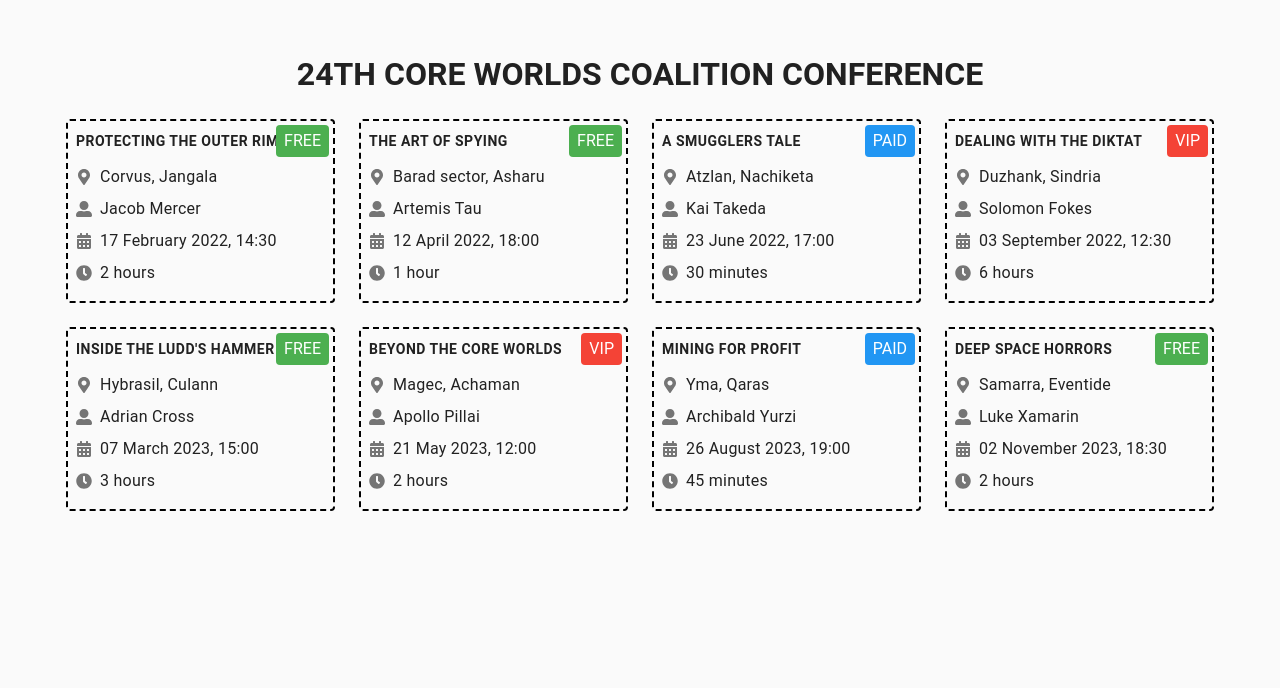
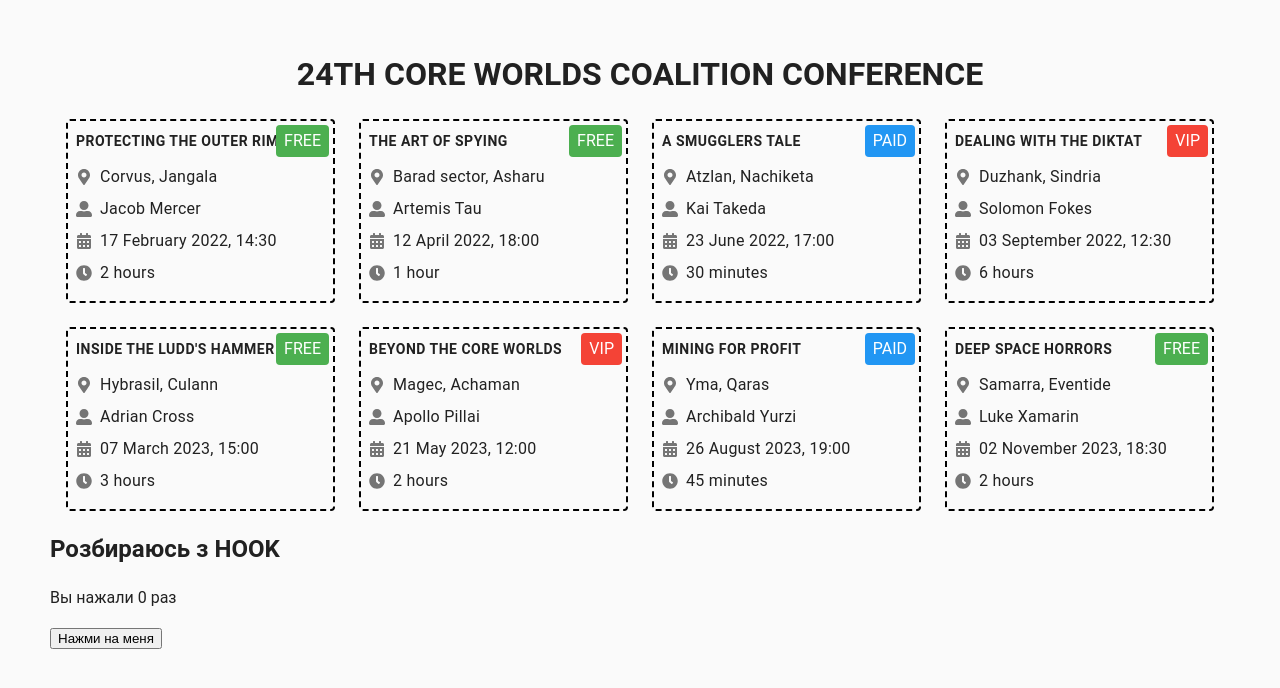
Before and after one commit to Soteach/react-training, a React (Create React App) app: page / in a window 1280 px wide. Shown: the top 688 px of the page. Built offline with nearby package versions, Linux system fonts and the light colour scheme.

Commit message:
make hook

```diff
--- a/src/components/App/App.jsx
+++ b/src/components/App/App.jsx
@@ -1,6 +1,7 @@
 import PageTitle from '../PageTitle/PageTitle';
 import EventBoard from '../EventBoard/EventBoard';
 import upcomingEvents from '../../upcoming-events.json';
+import Counter from '../Hooks/HookCounter';
 import { Container } from './App.styled';
 
 function App() {
@@ -9,6 +10,7 @@ function App() {
       <Container>
         <PageTitle text="24th Core Worlds Coalition Conference" />
         <EventBoard events={upcomingEvents} />
+        <Counter />
       </Container>
     </>
   );
--- /dev/null
+++ b/src/components/Hooks/HookCounter.jsx
@@ -0,0 +1,16 @@
+import React, { useState } from 'react';
+
+function Counter() {
+  // Объявляем новую переменную состояния "count"
+  const [count, setCount] = useState(0);
+
+  return (
+    <div>
+      <h2>Розбираюсь з HOOK</h2>
+      <p>Вы нажали {count} раз</p>
+      <button onClick={() => setCount(count + 1)}>Нажми на меня</button>
+    </div>
+  );
+}
+
+export default Counter;
```
